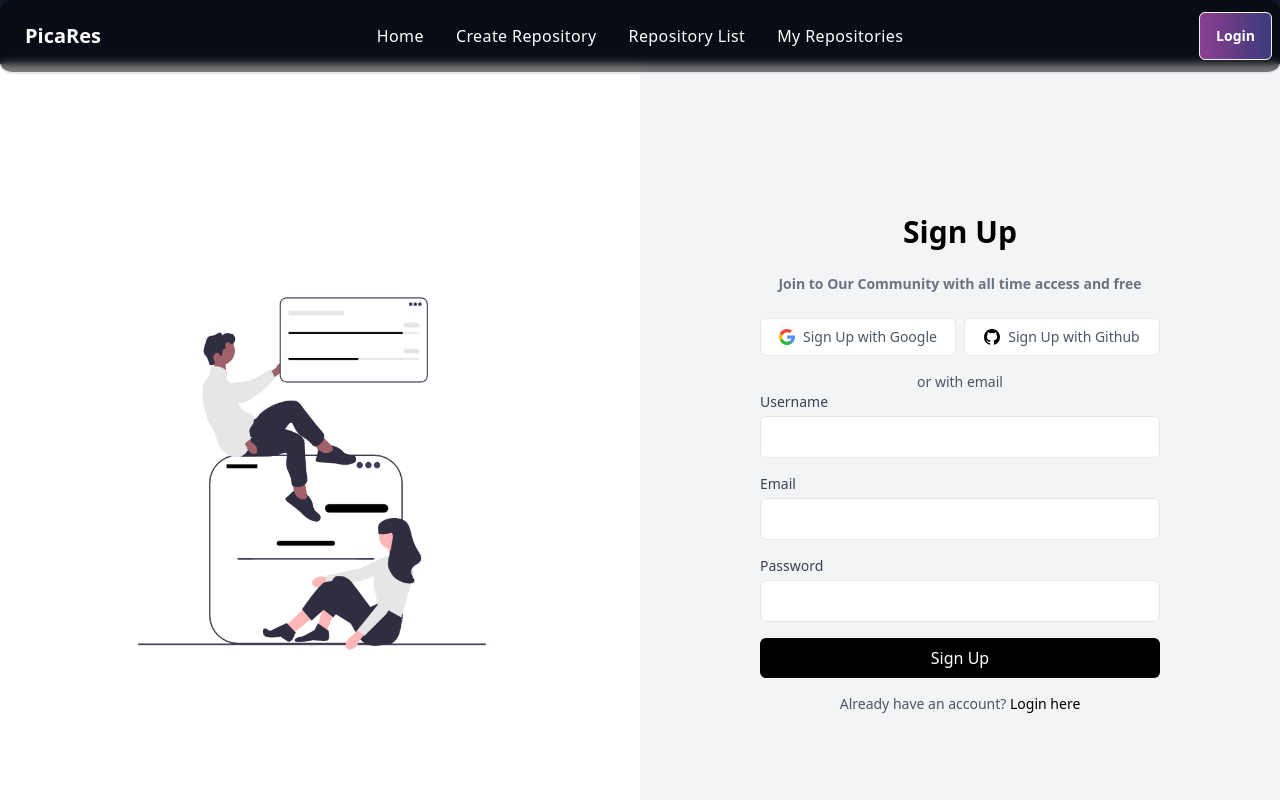
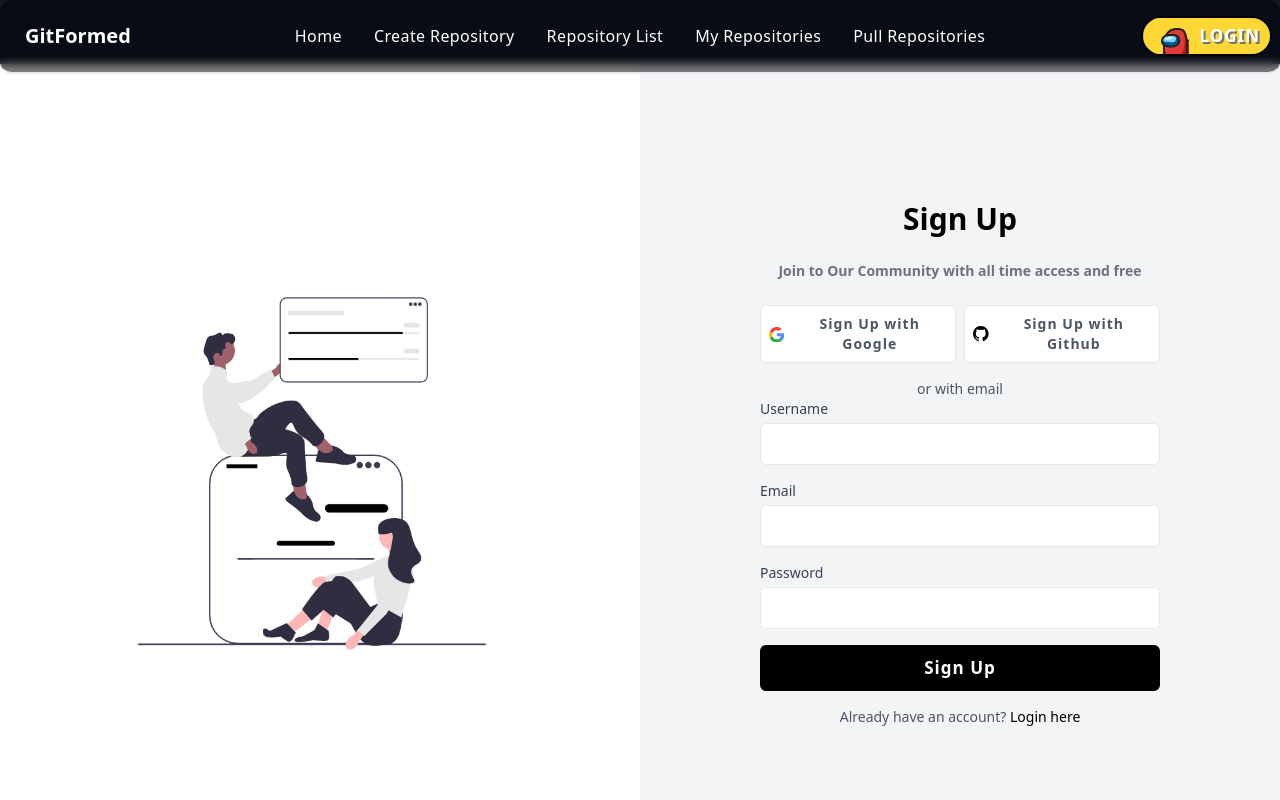
Before and after one commit to riaz9191/GitFormed, a React (Vite) app: page /signup in a window 1280 px wide. Shown: the top 800 px of the page. Built offline with nearby package versions, Linux system fonts and the light colour scheme; no server answers.

Commit message:
As the owner of a repository, I want to create a new pull request [In Progress]

```diff
--- a/src/Pages/Repositories/MyRepositories.jsx
+++ b/src/Pages/Repositories/MyRepositories.jsx
@@ -132,8 +132,8 @@
     }
   };
   return (
-    <div>
-      <div className="py-20">
+    <div >
+      <div className="py-20 ">
         <div className="max-w-3xl mx-auto mt-8 p-8 bg-[#212e4d] text-white border-2 rounded shadow">
           <h2 className="text-3xl font-bold mb-6">Repository List</h2>
 
@@ -156,6 +156,8 @@
               Sort List
             </button>
           </div>
+         {
+          repositories.length > 0 ?
           <ul>
           {repositories.slice(0, visibleRepositories).map((repo) => (
             <li
@@ -185,7 +187,9 @@
               </button>
             </li>
           ))}
-          </ul>
+        </ul> :
+        <ul><p>You Don't have any repositories.Create one First</p></ul>
+         }
           {visibleRepositories < repositories.length && (
             <button
               className="mt-4 bg-blue-500 text-white py-2 px-4 rounded hover:bg-blue-700"
--- /dev/null
+++ b/src/Pages/Repositories/PullRequestList.jsx
@@ -0,0 +1,21 @@
+//
+import React from "react";
+
+const PullRequestList = ({ pullRequests }) => {
+  return (
+    <div>
+      <h2 className="text-xl font-semibold mb-2">Pull Requests</h2>
+      <ul>
+        {pullRequests.map((pullRequest) => (
+          <li key={pullRequest._id} className="mb-2">
+            <strong>ID:</strong> {pullRequest._id} <br />
+            <strong>Title:</strong> {pullRequest.name} <br />
+            <strong>Created at:</strong> {new Date(pullRequest.createdAt).toLocaleString()}
+          </li>
+        ))}
+      </ul>
+    </div>
+  );
+};
+
+export default PullRequestList;
--- a/src/Pages/Shared/Navbar.jsx
+++ b/src/Pages/Shared/Navbar.jsx
@@ -1,6 +1,7 @@
 import React, { useContext } from "react";
 import { AuthContext } from "../../Provider/AuthProvider";
 import { Link, NavLink } from "react-router-dom";
+import './navbar.css'
 
 const Navbar = () => {
   const { user, logOut } = useContext(AuthContext);
@@ -16,16 +17,44 @@
   const navOps = (
     <>
       <li>
-        <NavLink className={({ isActive }) => (isActive ? "active" : "default")} to={"/"}>Home</NavLink >
+        <NavLink
+          className={({ isActive }) => (isActive ? "active" : "default")}
+          to={"/"}
+        >
+          Home
+        </NavLink>
       </li>
       <li>
-        <NavLink className={({ isActive }) => (isActive ? "active" : "default")} to={"/createRepositories"}>Create Repository</NavLink >
+        <NavLink
+          className={({ isActive }) => (isActive ? "active" : "default")}
+          to={"/createRepositories"}
+        >
+          Create Repository
+        </NavLink>
       </li>
       <li>
-        <NavLink className={({ isActive }) => (isActive ? "active" : "default")} to={"/repositories"}>Repository List</NavLink >
+        <NavLink
+          className={({ isActive }) => (isActive ? "active" : "default")}
+          to={"/repositories"}
+        >
+          Repository List
+        </NavLink>
       </li>
       <li>
-        <NavLink className={({ isActive }) => (isActive ? "active" : "default")} to={"/myRepositories"}>My Repositories</NavLink >
+        <NavLink
+          className={({ isActive }) => (isActive ? "active" : "default")}
+          to={"/myRepositories"}
+        >
+          My Repositories
+        </NavLink>
+      </li>
+      <li>
+        <NavLink
+          className={({ isActive }) => (isActive ? "active" : "default")}
+          to={"/pullRepositories"}
+        >
+          Pull Repositories
+        </NavLink>
       </li>
     </>
   );
@@ -53,34 +82,82 @@
             <ul
               tabIndex={0}
               className="text-black menu menu-sm dropdown-content mt-3 z-[1] p-2 shadow bg-base-100 rounded-box w-52"
-            >{navOps}</ul>
+            >
+              {navOps}
+            </ul>
           </div>
-        <Link to='/'>  <a className="btn btn-ghost text-xl">PicaRes</a></Link>
+          <Link to="/">
+            {" "}
+            <a className="btn btn-ghost text-xl">GitFormed</a>
+          </Link>
         </div>
         <div className="navbar-center hidden lg:flex">
-          <ul className="menu menu-horizontal px-1">
-            {navOps}
-          </ul>
+          <ul className="menu menu-horizontal px-1">{navOps}</ul>
         </div>
         <div className="navbar-end">
-        {user?.email ? (
+          {user?.email ? (
             <Link to="/">
               <a
                 onClick={handleLogOut}
                 className="btn bg-gradient-to-r from-[#8c3e91] to-[#3a3b79] text-white
-                      hover:from-[#3a3b79] hover:to-[#8c3e91] transition-all duration-300 shadow-xl rounded-md">
+                      hover:from-[#3a3b79] hover:to-[#8c3e91] transition-all duration-300 shadow-xl rounded-md"
+              >
                 Logout
               </a>
             </Link>
           ) : (
             <Link to="/login">
-            <a
-              className="btn bg-gradient-to-r from-[#8c3e91] to-[#3a3b79] text-white transition-color duration-200
-                            hover:bg-gradient-to-r hover:from-[#3a3b79] hover:to-[#8c3e91]  rounded-md "
-            >
-              Login
-            </a>
-          </Link>
+              <button className="login">
+                <svg
+                  xmlns="http://www.w3.org/2000/svg"
+                  viewBox="0 0 36 36"
+                  width="36px"
+                  height="36px"
+                >
+                  <rect
+                    width="36"
+                    height="36"
+                    x="0"
+                    y="0"
+                    fill="#fdd835"
+                  ></rect>
+                  <path
+                    fill="#e53935"
+                    d="M38.67,42H11.52C11.27,40.62,11,38.57,11,36c0-5,0-11,0-11s1.44-7.39,3.22-9.59 c1.67-2.06,2.76-3.48,6.78-4.41c3-0.7,7.13-0.23,9,1c2.15,1.42,3.37,6.67,3.81,11.29c1.49-0.3,5.21,0.2,5.5,1.28 C40.89,30.29,39.48,38.31,38.67,42z"
+                  ></path>
+                  <path
+                    fill="#b71c1c"
+                    d="M39.02,42H11.99c-0.22-2.67-0.48-7.05-0.49-12.72c0.83,4.18,1.63,9.59,6.98,9.79 c3.48,0.12,8.27,0.55,9.83-2.45c1.57-3,3.72-8.95,3.51-15.62c-0.19-5.84-1.75-8.2-2.13-8.7c0.59,0.66,3.74,4.49,4.01,11.7 c0.03,0.83,0.06,1.72,0.08,2.66c4.21-0.15,5.93,1.5,6.07,2.35C40.68,33.85,39.8,38.9,39.02,42z"
+                  ></path>
+                  <path
+                    fill="#212121"
+                    d="M35,27.17c0,3.67-0.28,11.2-0.42,14.83h-2C32.72,38.42,33,30.83,33,27.17 c0-5.54-1.46-12.65-3.55-14.02c-1.65-1.08-5.49-1.48-8.23-0.85c-3.62,0.83-4.57,1.99-6.14,3.92L15,16.32 c-1.31,1.6-2.59,6.92-3,8.96v10.8c0,2.58,0.28,4.61,0.54,5.92H10.5c-0.25-1.41-0.5-3.42-0.5-5.92l0.02-11.09 c0.15-0.77,1.55-7.63,3.43-9.94l0.08-0.09c1.65-2.03,2.96-3.63,7.25-4.61c3.28-0.76,7.67-0.25,9.77,1.13 C33.79,13.6,35,22.23,35,27.17z"
+                  ></path>
+                  <path
+                    fill="#01579b"
+                    d="M17.165,17.283c5.217-0.055,9.391,0.283,9,6.011c-0.391,5.728-8.478,5.533-9.391,5.337 c-0.913-0.196-7.826-0.043-7.696-5.337C9.209,18,13.645,17.32,17.165,17.283z"
+                  ></path>
+                  <path
+                    fill="#212121"
+                    d="M40.739,37.38c-0.28,1.99-0.69,3.53-1.22,4.62h-2.43c0.25-0.19,1.13-1.11,1.67-4.9 c0.57-4-0.23-11.79-0.93-12.78c-0.4-0.4-2.63-0.8-4.37-0.89l0.1-1.99c1.04,0.05,4.53,0.31,5.71,1.49 C40.689,24.36,41.289,33.53,40.739,37.38z"
+                  ></path>
+                  <path
+                    fill="#81d4fa"
+                    d="M10.154,20.201c0.261,2.059-0.196,3.351,2.543,3.546s8.076,1.022,9.402-0.554 c1.326-1.576,1.75-4.365-0.891-5.267C19.336,17.287,12.959,16.251,10.154,20.201z"
+                  ></path>
+                  <path
+                    fill="#212121"
+                    d="M17.615,29.677c-0.502,0-0.873-0.03-1.052-0.069c-0.086-0.019-0.236-0.035-0.434-0.06 c-5.344-0.679-8.053-2.784-8.052-6.255c0.001-2.698,1.17-7.238,8.986-7.32l0.181-0.002c3.444-0.038,6.414-0.068,8.272,1.818 c1.173,1.191,1.712,3,1.647,5.53c-0.044,1.688-0.785,3.147-2.144,4.217C22.785,29.296,19.388,29.677,17.615,29.677z M17.086,17.973 c-7.006,0.074-7.008,4.023-7.008,5.321c-0.001,3.109,3.598,3.926,6.305,4.27c0.273,0.035,0.48,0.063,0.601,0.089 c0.563,0.101,4.68,0.035,6.855-1.732c0.865-0.702,1.299-1.57,1.326-2.653c0.051-1.958-0.301-3.291-1.073-4.075 c-1.262-1.281-3.834-1.255-6.825-1.222L17.086,17.973z"
+                  ></path>
+                  <path
+                    fill="#e1f5fe"
+                    d="M15.078,19.043c1.957-0.326,5.122-0.529,4.435,1.304c-0.489,1.304-7.185,2.185-7.185,0.652 C12.328,19.467,15.078,19.043,15.078,19.043z"
+                  ></path>
+                </svg>
+                <span className="now">now!</span>
+                <span className="play">Login</span>
+              </button>
+            </Link>
           )}
         </div>
       </div>
--- /dev/null
+++ b/src/Pages/Shared/navbar.css
@@ -0,0 +1,58 @@
+
+.login {
+    display: flex;
+    align-items: center;
+    justify-content: center;
+    gap: 10px;
+    padding: 0 10px;
+    color: white;
+    text-shadow: 2px 2px rgb(116, 116, 116);
+    text-transform: uppercase;
+    cursor: pointer;
+    border: solid 2px black;
+    letter-spacing: 1px;
+    font-weight: 600;
+    font-size: 17px;
+    background-color: hsl(49deg 98% 60%);
+    border-radius: 50px;
+    position: relative;
+    overflow: hidden;
+    transition: all 0.5s ease;
+  }
+
+  .login:active {
+    transform: scale(0.9);
+    transition: all 100ms ease;
+  }
+
+  .login svg {
+    transition: all 0.5s ease;
+    z-index: 2;
+  }
+
+  .play {
+    transition: all 0.5s ease;
+    transition-delay: 300ms;
+  }
+
+  .login:hover svg {
+    transform: scale(3) translate(50%);
+  }
+
+  .now {
+    position: absolute;
+    left: 0;
+    transform: translateX(-100%);
+    transition: all 0.5s ease;
+    z-index: 2;
+  }
+
+  .login:hover .now {
+    transform: translateX(10px);
+    transition-delay: 300ms;
+  }
+
+  .login:hover .play {
+    transform: translateX(200%);
+    transition-delay: 300ms;
+  }
--- a/src/Routes/routes.jsx
+++ b/src/Routes/routes.jsx
@@ -7,6 +7,7 @@
 import MyRepositories from "../Pages/Repositories/MyRepositories";
 import PrivateRoutes from "./PrivateRoutes";
 import CreateRepository from "../Pages/Repositories/CreateRepository";
+import CreatePullRequest from "../Pages/Repositories/CreatePullRequest";
 
 export const router = createBrowserRouter([
   {
@@ -37,6 +38,10 @@
         path: "/createRepositories",
         element: <PrivateRoutes><CreateRepository/></PrivateRoutes>,
       },
+      {
+        path: "/pullRepositories",
+        element: <PrivateRoutes><CreatePullRequest/></PrivateRoutes>,
+      },
     ]
   },
 ]);
--- a/src/index.css
+++ b/src/index.css
@@ -27,3 +27,62 @@
 body::-webkit-scrollbar-thumb:hover {
   background: #555; /* color of the thumb on hover */
 }
+
+
+button {
+  display: flex;
+  align-items: center;
+  justify-content: center;
+  /* gap: 10px; */
+  /* padding: 0 10px; */
+  color: white;
+  /* text-shadow: 2px 2px rgb(116, 116, 116); */
+  /* text-transform: uppercase; */
+  cursor: pointer;
+  border: solid 2px black;
+  letter-spacing: 1px;
+  font-weight: 600;
+  font-size: 17px;
+  background-color: hsl(49deg 98% 60%);
+  border-radius: 50px;
+  position: relative;
+  overflow: hidden;
+  transition: all 0.5s ease;
+}
+
+button:active {
+  transform: scale(0.9);
+  transition: all 100ms ease;
+}
+
+button svg {
+  transition: all 0.5s ease;
+  z-index: 2;
+}
+
+.play {
+  transition: all 0.5s ease;
+  transition-delay: 300ms;
+}
+
+button:hover svg {
+  transform: scale(3) translate(50%);
+}
+
+.now {
+  position: absolute;
+  left: 0;
+  transform: translateX(-100%);
+  transition: all 0.5s ease;
+  z-index: 2;
+}
+
+button:hover .now {
+  transform: translateX(10px);
+  transition-delay: 300ms;
+}
+
+button:hover .play {
+  transform: translateX(200%);
+  transition-delay: 300ms;
+}
```
Also changed, not shown: src/Pages/Repositories/CreatePullRequest.jsx (+69 -0 lines). Lines whose indentation alone changed are shown as unchanged.
